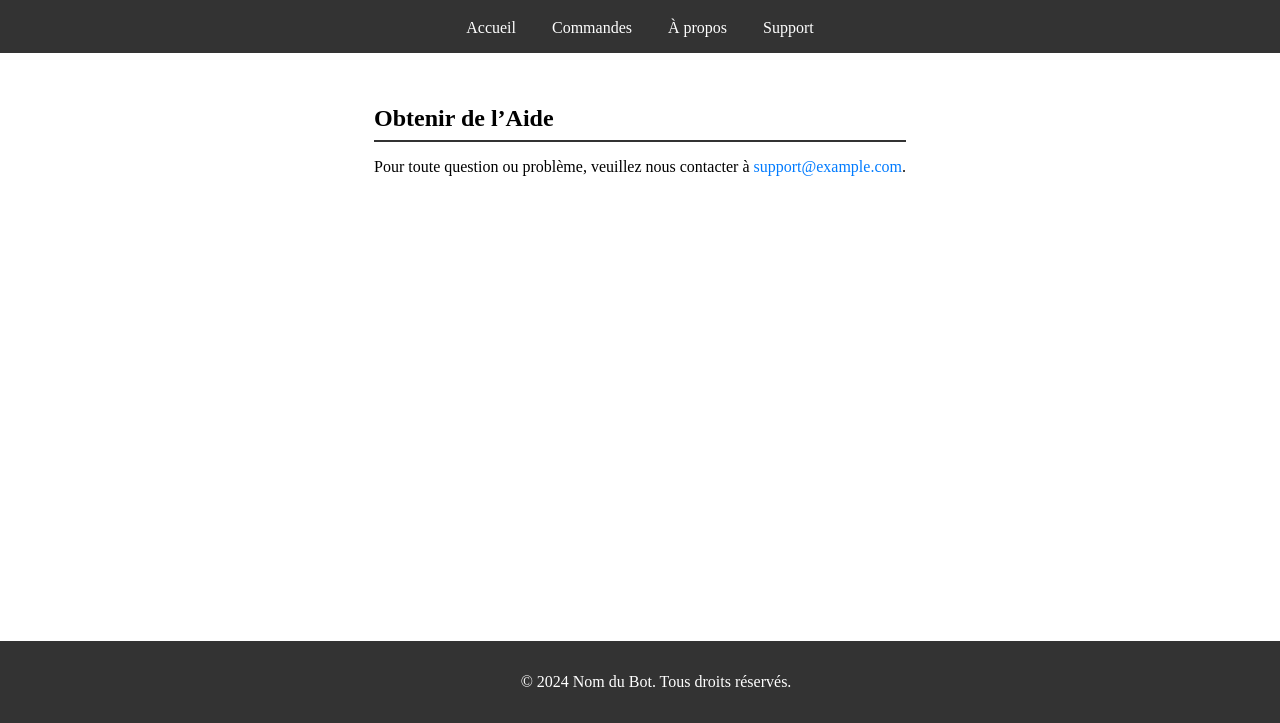
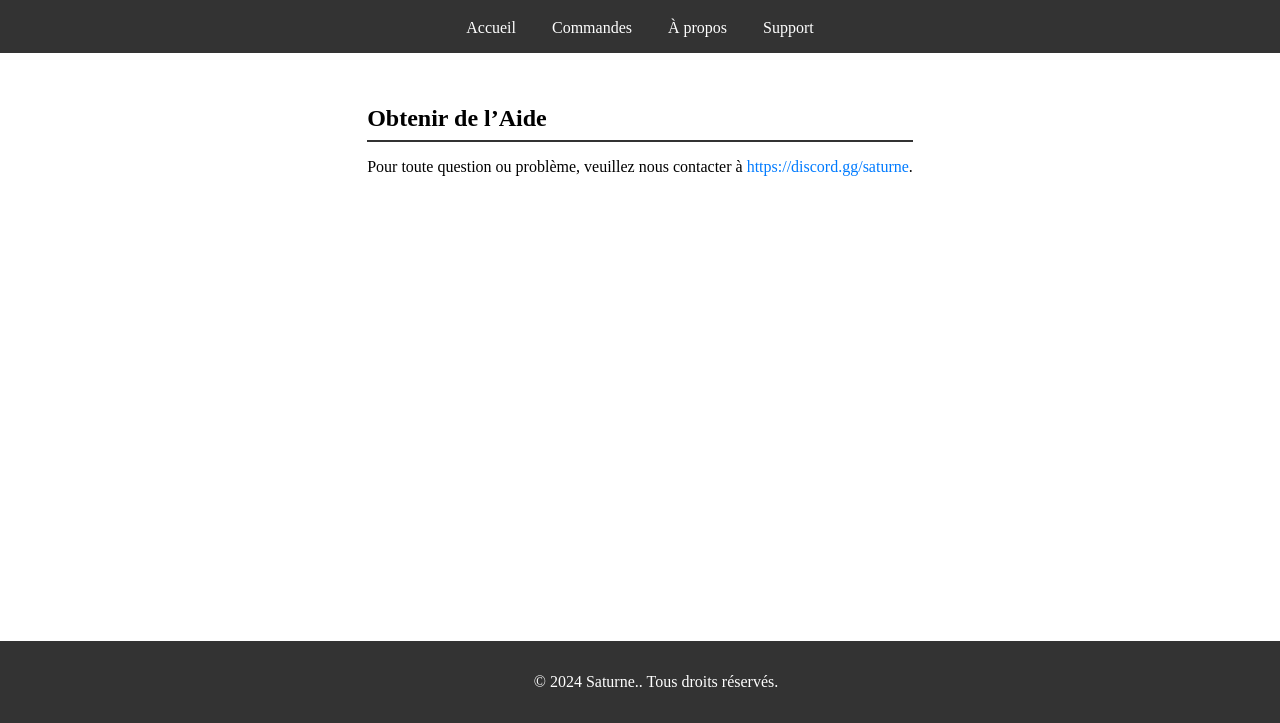
Before and after one commit to kitbot14/saturne-site, a plain HTML site: page support.html in a window 1280 px wide. Shown: the part 77-800 px from the top of the page. Drawn offline with Linux system fonts and the light colour scheme.

Commit message:
Update support.html

```diff
--- a/support.html
+++ b/support.html
@@ -3,7 +3,7 @@
 <head>
     <meta charset="UTF-8">
     <meta name="viewport" content="width=device-width, initial-scale=1.0">
-    <title>Support - Nom du Bot</title>
+    <title>Support - Saturne.</title>
     <link rel="stylesheet" href="styles.css">
 </head>
 <body>
@@ -22,12 +22,12 @@
     <main>
         <section>
             <h2>Obtenir de l’Aide</h2>
-            <p>Pour toute question ou problème, veuillez nous contacter à <a href="mailto:support@example.com">support@example.com</a>.</p>
+            <p>Pour toute question ou problème, veuillez nous contacter à <a href="https://discord.gg/VtR7xaUjSz">https://discord.gg/saturne</a>.</p>
         </section>
     </main>
 
     <footer>
-        <p>&copy; 2024 Nom du Bot. Tous droits réservés.</p>
+        <p>&copy; 2024 Saturne.. Tous droits réservés.</p>
     </footer>
 </body>
 </html>
```
